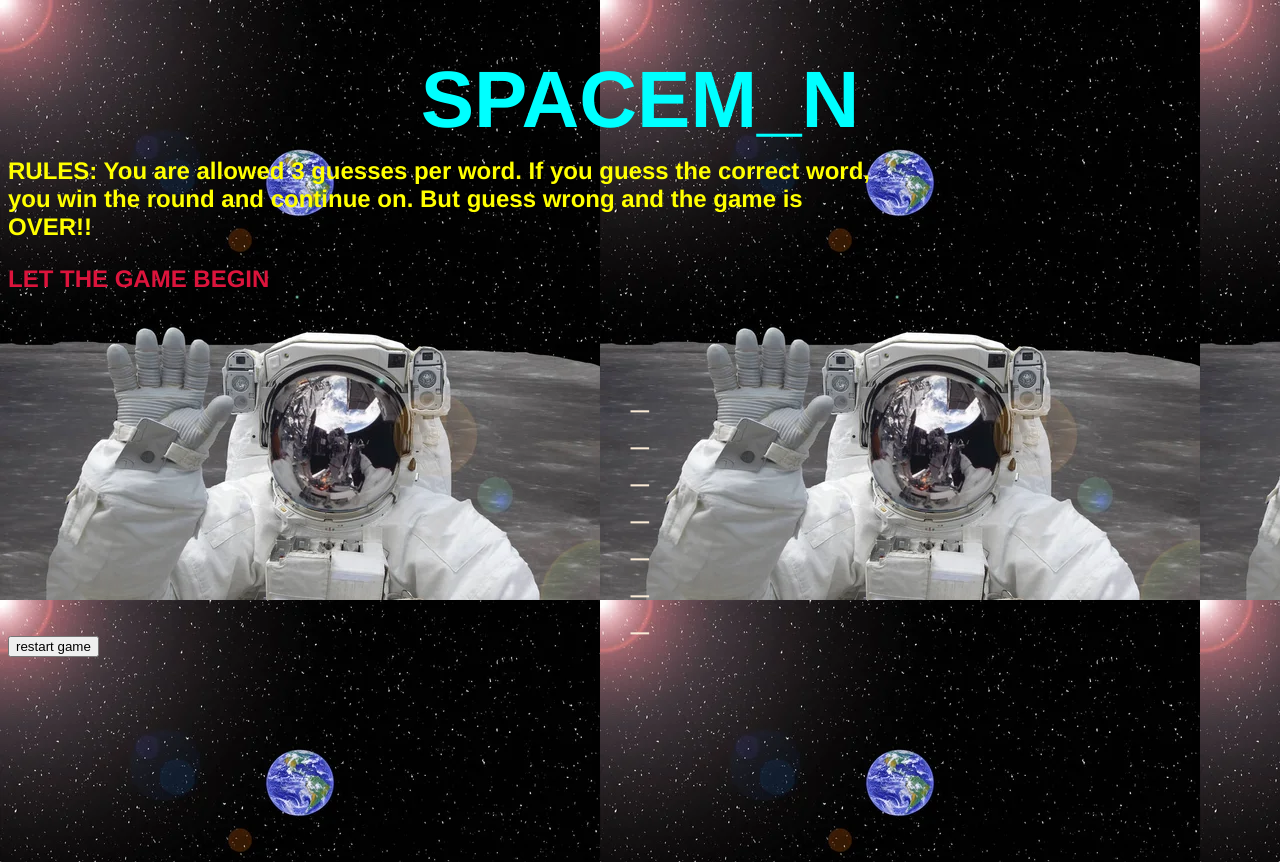
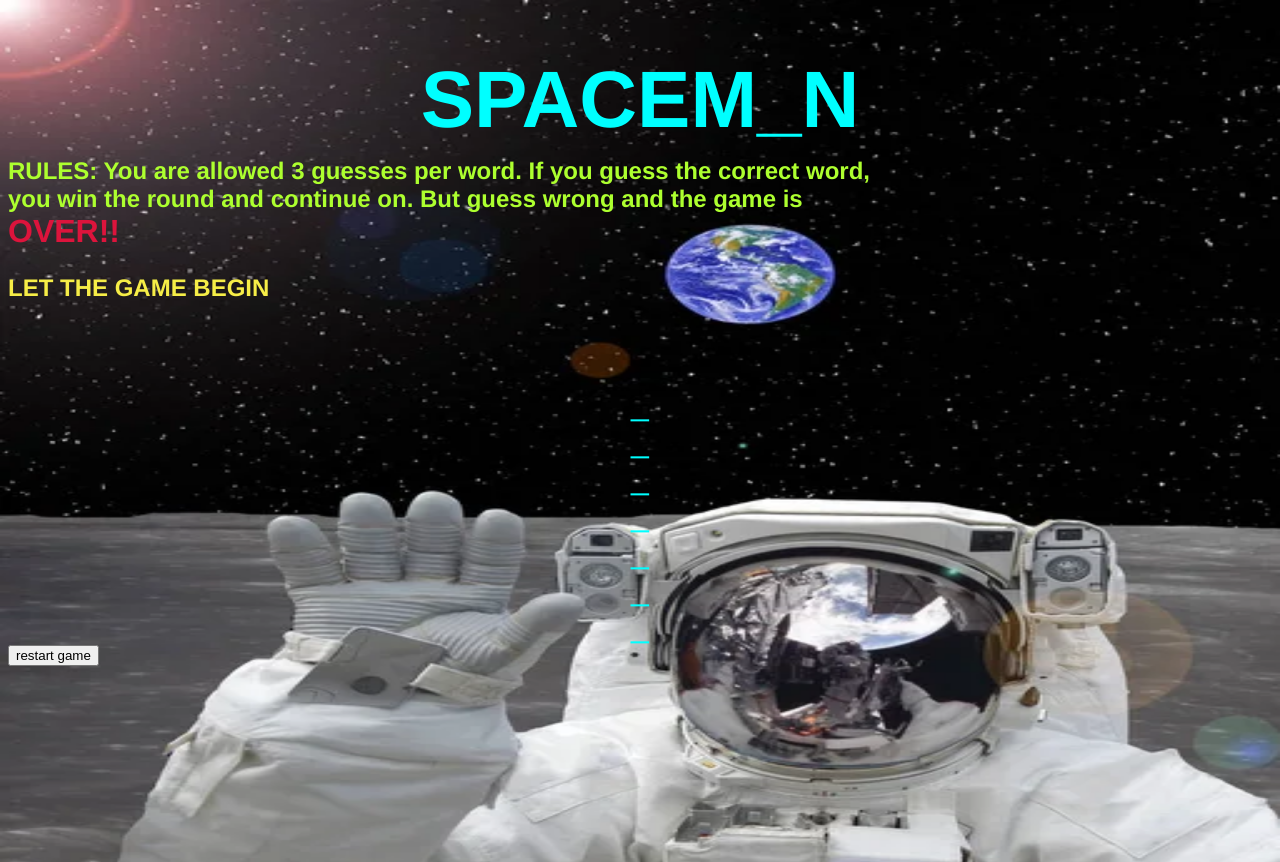
Before and after one commit to Akil92/spaceman, a plain HTML site: page index.html in a window 1280 px wide. Drawn offline with Linux system fonts and the light colour scheme.

Commit message:
background set

```diff
--- a/style.css
+++ b/style.css
@@ -1,11 +1,9 @@
-/* * {
-box-sizing: border-box;
-}   */
-
 body {
 font-family: Helvetica;
 height: 100vh;
 background-image: url("./images/astronaut.jpeg");
+background-size: 1500px 900px;
+object-fit: none;
 }
 
 #title {
@@ -17,16 +15,17 @@ text-align: center;
 
 h2 {
 margin-right: 30%;
-color: yellow;
+color:greenyellow;
 /* padding */
 }
 
 span {
-/* font-size:; */
+font-size:xx-large;
+color: crimson;
 }
 
 h3 {
-color:crimson;
+color:rgb(246, 237, 71);
 padding-bottom: 60px;
 font-size:x-large;
 
@@ -37,5 +36,6 @@ font-size: xx-large;
 }
 
 div {
-color:antiquewhite;
+color:cyan;
+display:grid;
 }
```
